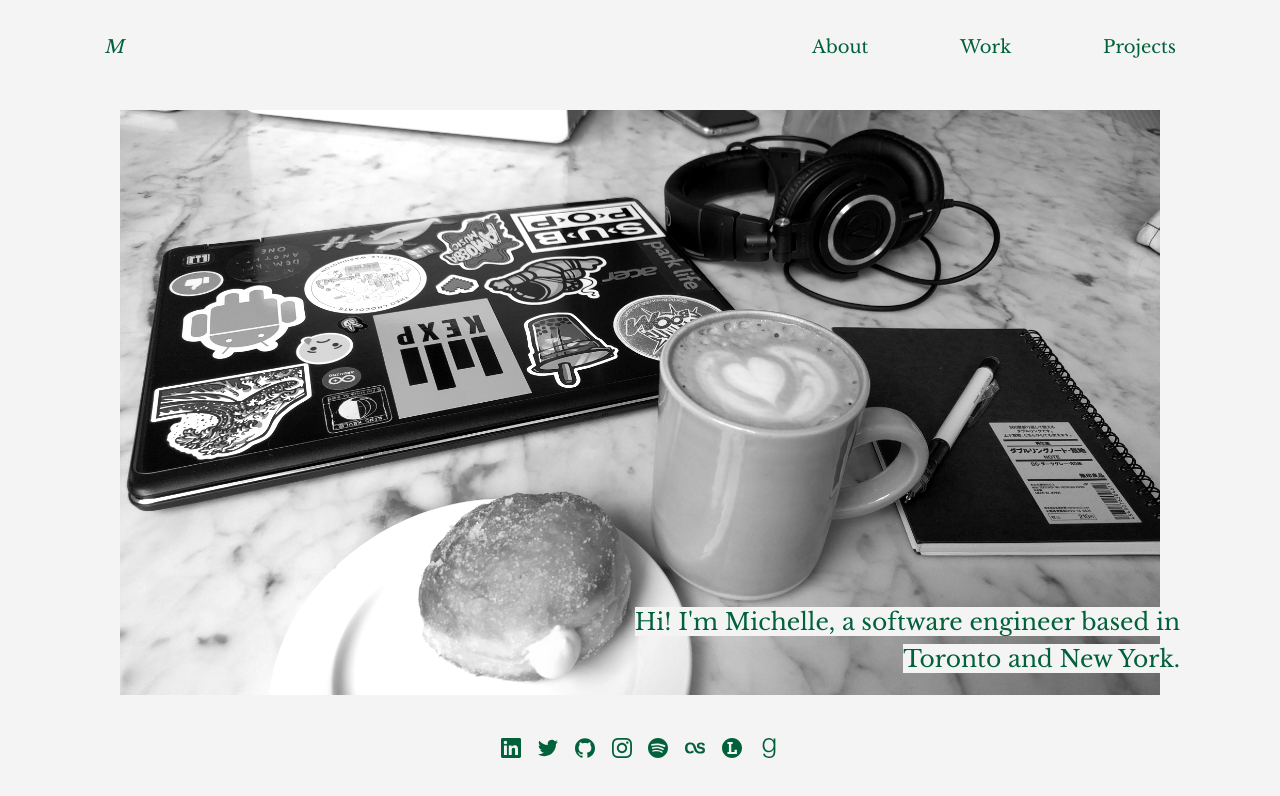
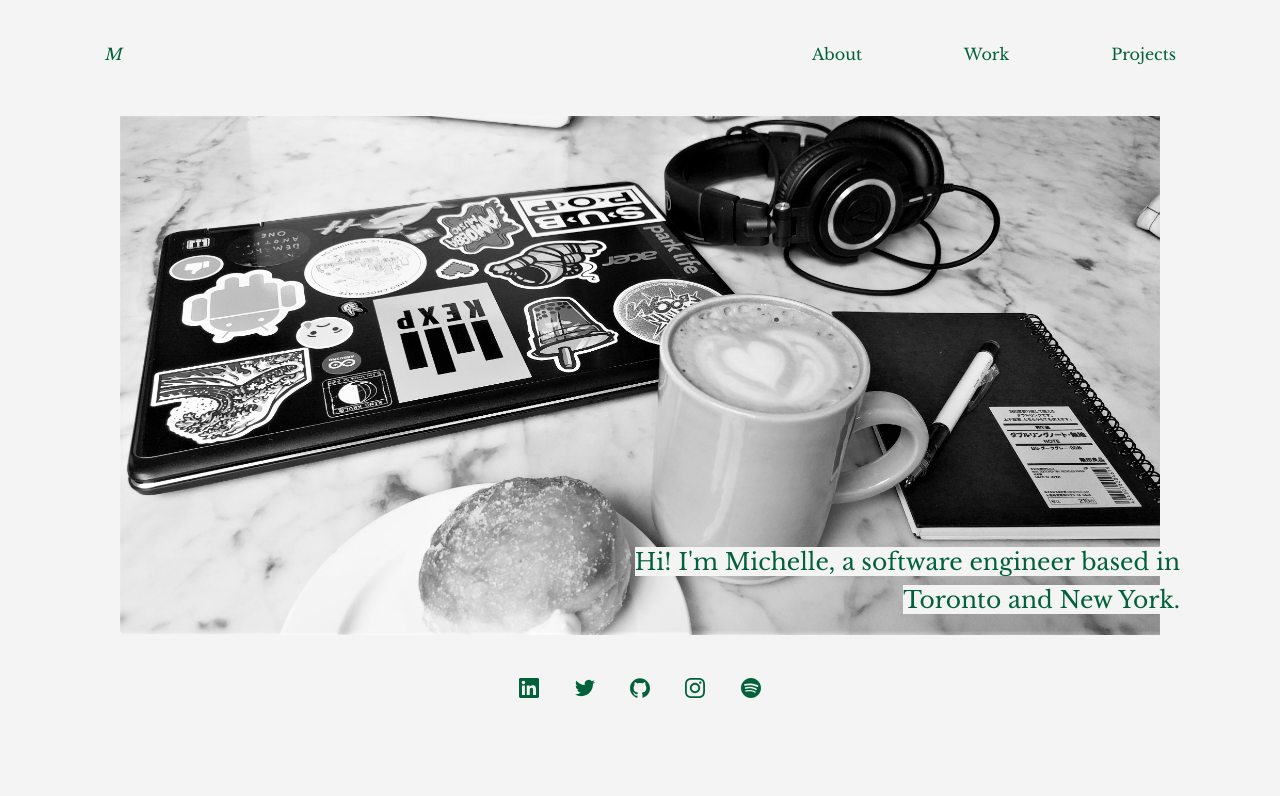
Before and after one commit to michelledang/michelledang.me, a Next.js app: page / in a window 1280 px wide. Shown: the top 796 px of the page. Built offline with nearby package versions, Linux system fonts and the light colour scheme.

Commit message:
edit cover photo, socials and spacing

```diff
--- a/components/layout.tsx
+++ b/components/layout.tsx
@@ -130,10 +130,13 @@ const MainWrapper = styled.main`
 `;
 
 const HeaderWrapper = styled.div`
-  margin: 32px auto 48px;
+  margin: 40px auto 48px;
   display: flex;
   justify-content: space-between;
   max-width: 1080px;
+  @media only screen and (max-width: 768px) {
+    margin: 32px auto 48px;
+  }
 `;
 
 const HeaderSubWrapper = styled.div`
@@ -173,7 +176,7 @@ const HeaderA = styled.a`
   color: ${colors.main};
   text-decoration: 'none';
   font-weight: 400;
-  font-size: 18px;
+  font-size: 16px;
   padding: 4px;
   ${(props) =>
     props.isCurrent
--- a/data/socials.ts
+++ b/data/socials.ts
@@ -24,19 +24,19 @@ export const SOCIALS = [
     name: 'Spotify',
     icon: '/images/spotify.svg',
   },
-  {
-    href: 'https://www.last.fm/user/dangmichelle',
-    name: 'Last.fm',
-    icon: '/images/last-dot-fm.svg',
-  },
-  {
-    href: 'https://letterboxd.com/osytad/',
-    name: 'Letterboxd',
-    icon: '/images/letterboxd.svg',
-  },
-  {
-    href: 'https://www.goodreads.com/mdwav',
-    name: 'Goodreads',
-    icon: '/images/goodreads.svg',
-  },
+  // {
+  //   href: 'https://www.last.fm/user/dangmichelle',
+  //   name: 'Last.fm',
+  //   icon: '/images/last-dot-fm.svg',
+  // },
+  // {
+  //   href: 'https://letterboxd.com/osytad/',
+  //   name: 'Letterboxd',
+  //   icon: '/images/letterboxd.svg',
+  // },
+  // {
+  //   href: 'https://www.goodreads.com/mdwav',
+  //   name: 'Goodreads',
+  //   icon: '/images/goodreads.svg',
+  // },
 ];
--- a/pages/index.tsx
+++ b/pages/index.tsx
@@ -27,7 +27,7 @@ export default function Home() {
         <title>Home | {name}</title>
       </Head>
       <section>
-        <StyledImg src="/images/cover-wide.jpg" alt={name} />
+        <StyledImg src="/images/cover.jpg" alt={name} />
         <CoverText>
           <CoverTextSpan>
             Hi! I'm Michelle, a software engineer based in Toronto and New York.
@@ -80,9 +80,6 @@ const StyledImg = styled.img`
     margin-left: auto;
     margin-right: auto;
   }
-  filter: brightness(125%) gray; /* IE6-9 */
-  -webkit-filter: brightness(125%) grayscale(1); /* Google Chrome, Safari 6+ & Opera 15+ */
-  filter: brightness(125%) grayscale(1); /* Microsoft Edge and Firefox 35+ */
   min-height: 372px;
   object-fit: cover;
 `;
@@ -90,7 +87,7 @@ const StyledImg = styled.img`
 const StyledIcon = styled.img`
   @media only screen and (max-width: 768px) {
     width: 20px;
-    margin: 16px;
+    margin: 8px;
   }
   @media only screen and (min-width: 768px) {
     width: 20px;
```
Also changed, not shown: public/images/cover-wide.jpg (deleted), public/images/cover.jpg (added).
